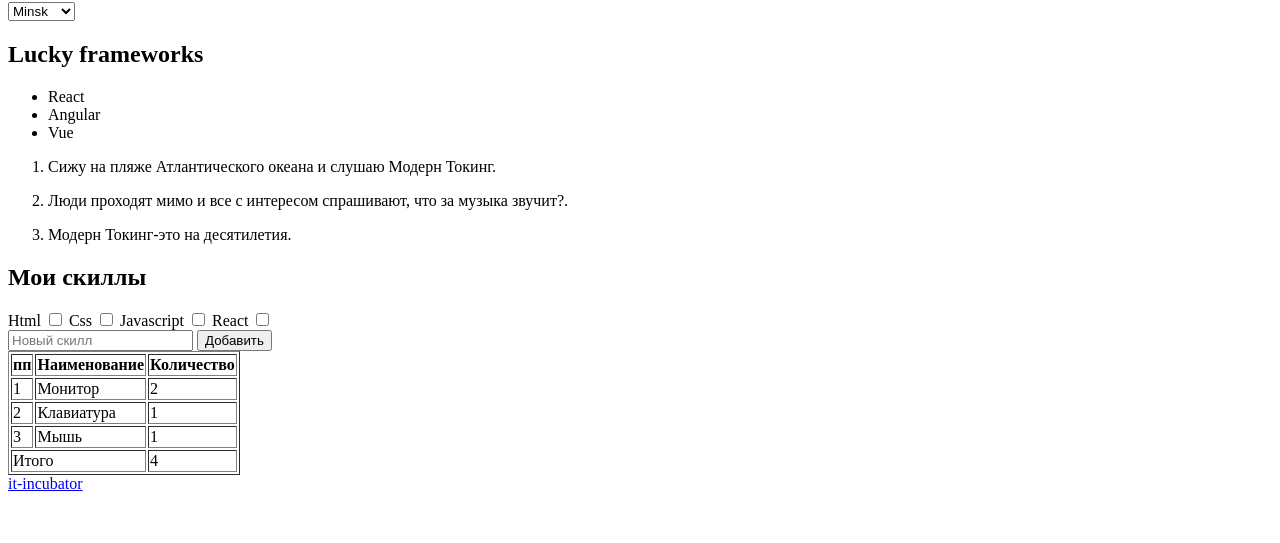
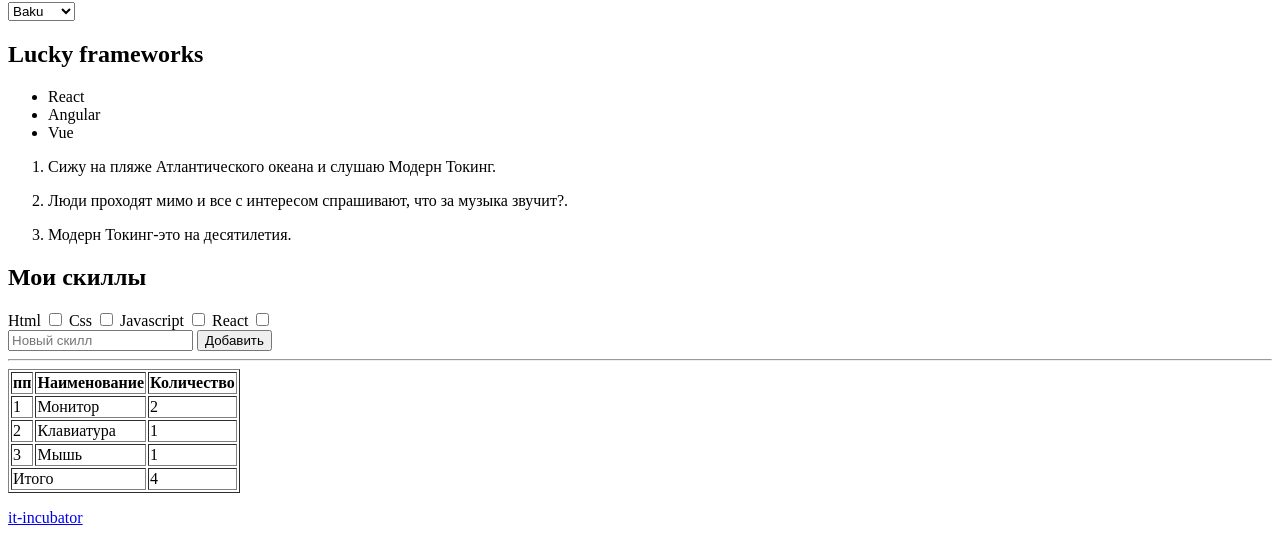
Before and after one commit to FirdovsiMaharramov/1-hw-with-auto-test-html-css-main, a plain HTML site: page index.html in a window 1280 px wide. Shown: the part 429-972 px from the top of the page. Before the commit the page ends 930 px from the top, so only its background shows below. Drawn offline with Linux system fonts and the light colour scheme.

Commit message:
new line

```diff
--- a/index.html
+++ b/index.html
@@ -30,7 +30,7 @@
         <!-- 2) В этом разделе создай выпадающий список с разными городами (не меньше 3-х). Свой город сделай вторым в этом списке. С помощью специального атрибута, сделай так, чтобы твой город всегда был выбранным по умолчанию  -->
          <select name="" id="">
             <option value="">Minsk</option>
-            <option value="">Baku</option>
+            <option selected value="">Baku</option>
             <option value="">London</option>
          </select>
         <div data-cy="hw1-unordered-list-box-pre">
@@ -77,6 +77,7 @@
          <input type="text" placeholder="Новый скилл">
         <!-- 6) Создай здесь кнопку “Добавить” -->
          <button>Добавить</button>
+         <hr>
         <!-- 7) Добавь горизонтальную линию (для этого есть специальный тег) -->
 
         <table data-cy="hw-about-table-pre"  border="1 px">
@@ -113,9 +114,12 @@
 
         </table>
     </section>
-    <footer data-cy="hw-footer-pre">
+    <footer data-cy="hw-footer-pre"  >
         <!-- 9) Создай здесь ссылку на наш сайт https://it-incubator.io/ (текст ссылки должен быть it-incubator) -->
-         <a href="https://it-incubator.io/ " >it-incubator</a>
+
+
+         <p><a href="https://it-incubator.io/">it-incubator</a></p>
+
     </footer>
 </body>
 </html>
```
